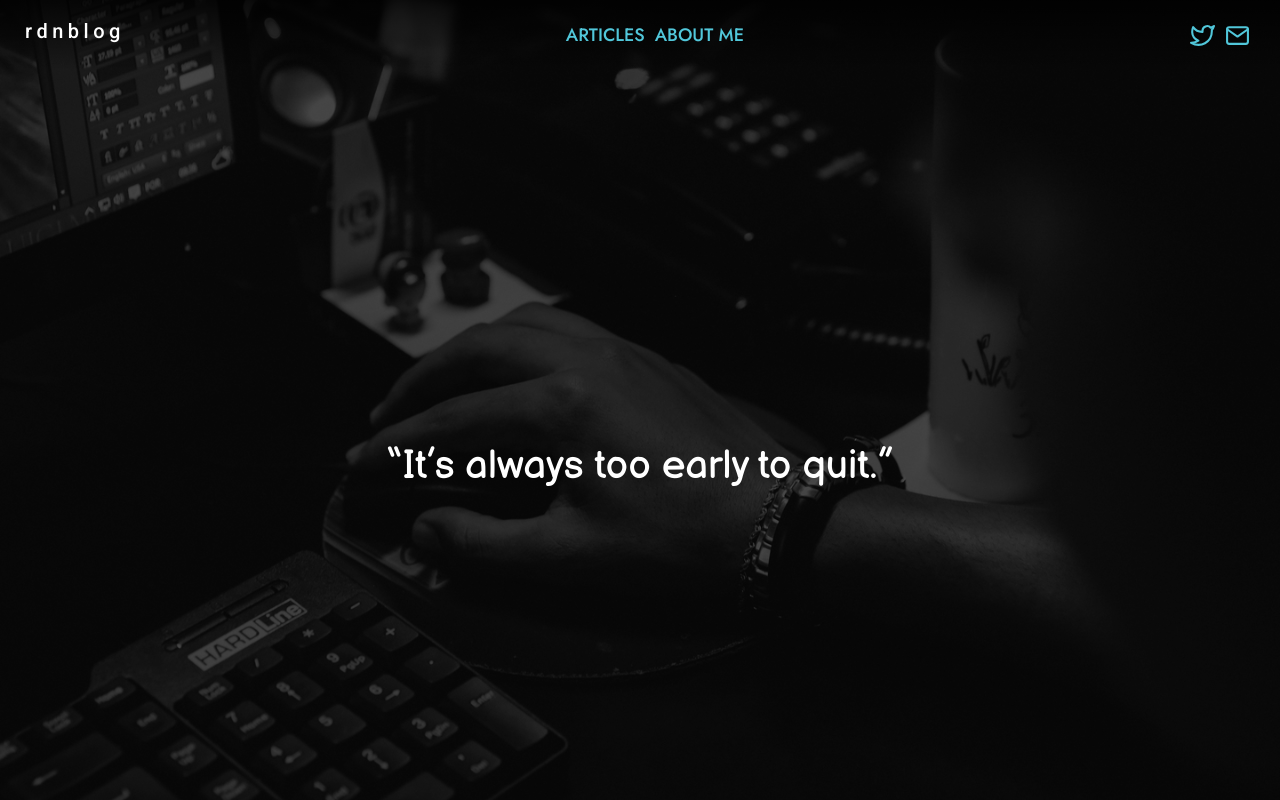
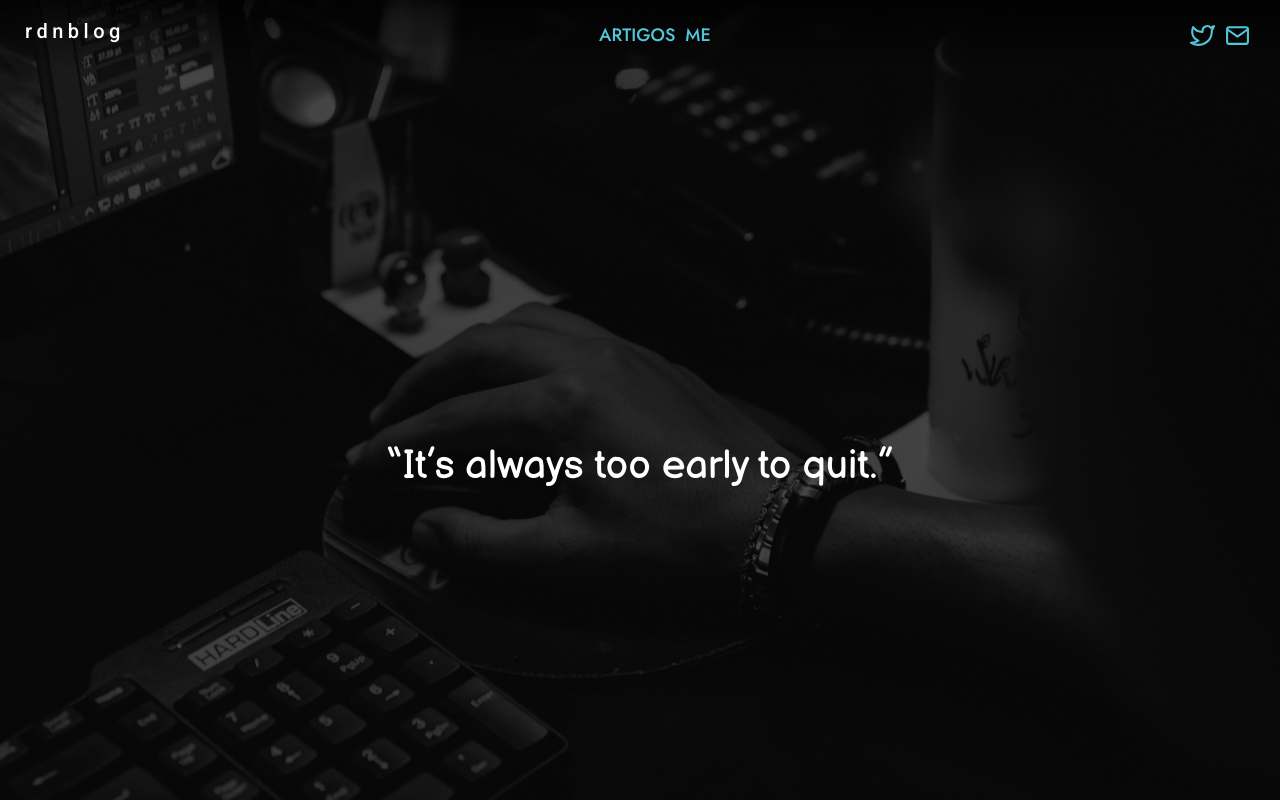
Before and after one commit to rodrigodiasnoronha/rdn, a Next.js app: page / in a window 1280 px wide. Shown: the top 800 px of the page. Built offline with nearby package versions, Linux system fonts and the light colour scheme; no server answers.

Commit message:
changing header navbar texts to portuguese

```diff
--- a/components/Header/index.tsx
+++ b/components/Header/index.tsx
@@ -84,7 +84,7 @@ const Header: React.FC<Props> = ({ backgroundImage, title, date }) => {
                         <ul>
                             <li>
                                 <Link href="/articles">
-                                    <a>Articles</a>
+                                    <a>Artigos</a>
                                 </Link>
                             </li>
                             <li>
@@ -92,7 +92,7 @@ const Header: React.FC<Props> = ({ backgroundImage, title, date }) => {
                                     href="http://rodrigodn.netlify.com/"
                                     target="__blank"
                                 >
-                                    About me
+                                    Me
                                 </a>
                             </li>
                         </ul>
```
